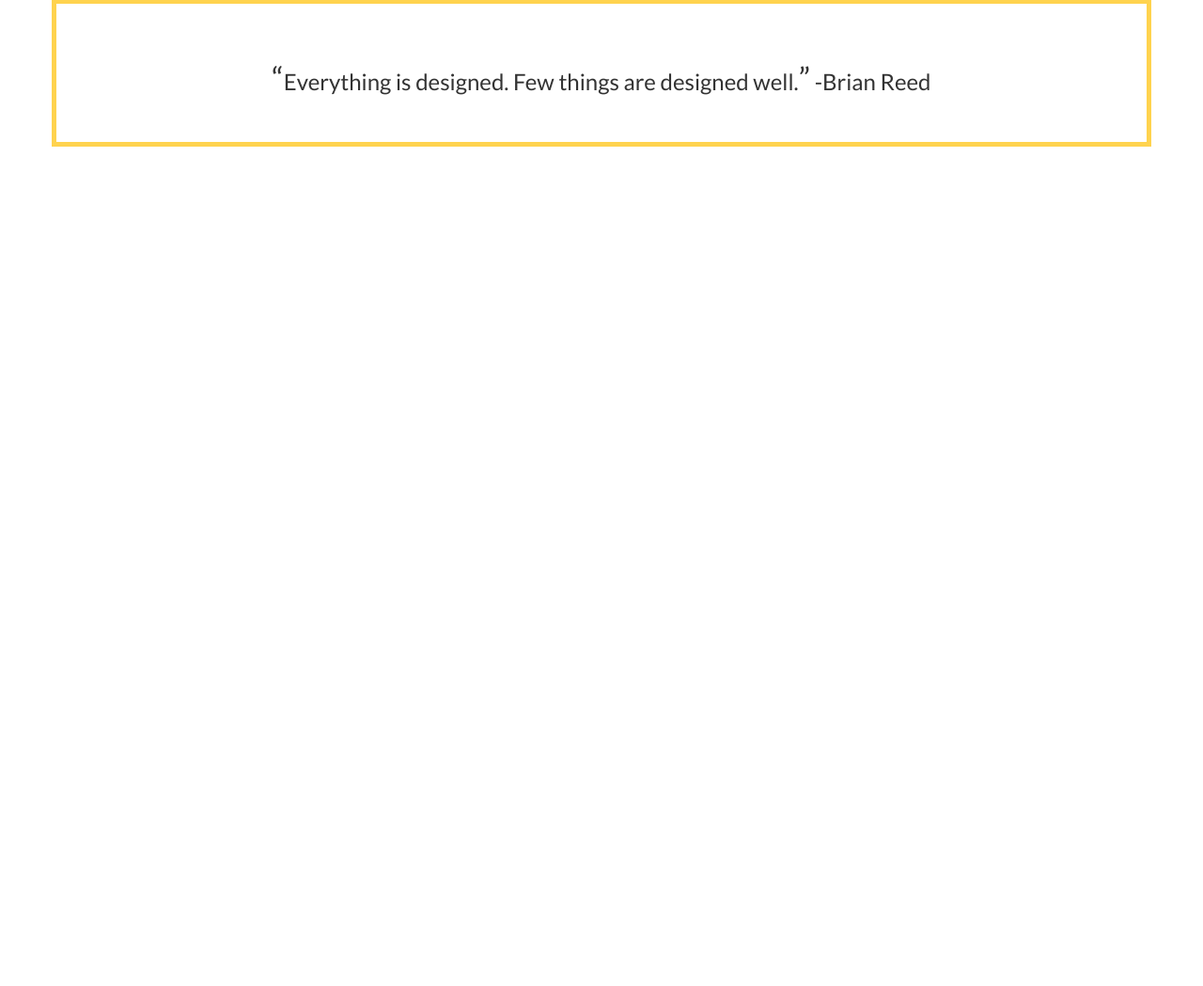
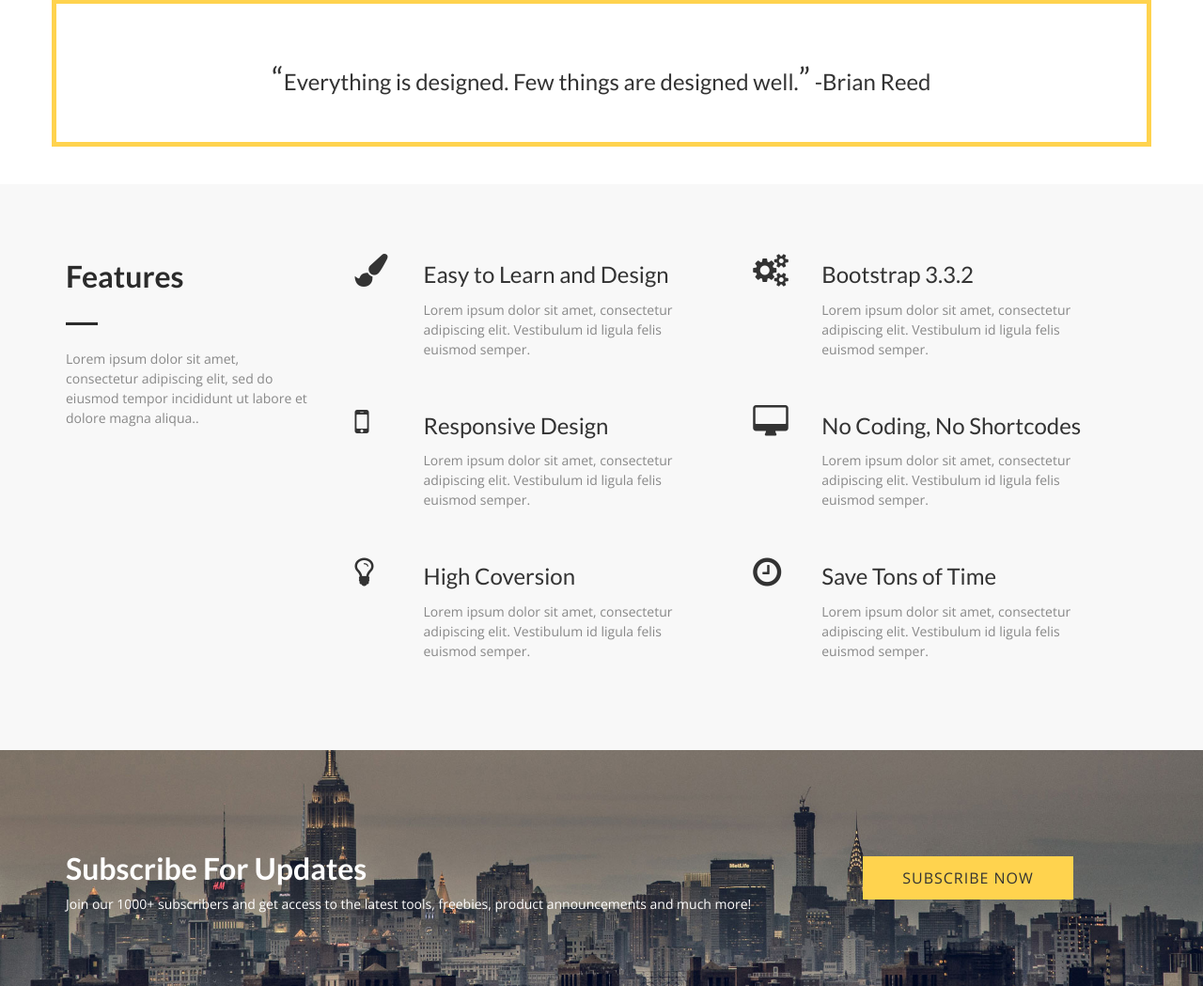
Before and after one commit to brunogomesifrn/pi19oficina, a Django app: page / in a window 1280 px wide. Shown: the part 651-1700 px from the top of the page at 94% size. Before the commit the page ends 807 px from the top, so only its background shows below. Run offline with Django 3.2, Linux system fonts and the light colour scheme; some libraries are stand-ins or nearby versions.

Commit message:
adicionando segunda parte do cabecalho

```diff
--- a/core/templates/home.html
+++ b/core/templates/home.html
@@ -61,6 +61,92 @@
     </div>
   </section>
 	<!-- Scripts-->
+	<section id="feature" class="section-padding">
+    <div class="container">
+      <div class="row">
+        <div class="col-md-3 wow fadeInLeft delay-05s">
+          <div class="section-title">
+            <h2 class="head-title">Features</h2>
+            <hr class="botm-line">
+            <p class="sec-para">Lorem ipsum dolor sit amet, consectetur adipiscing elit, sed do eiusmod tempor incididunt ut labore et dolore magna aliqua..</p>
+          </div>
+        </div>
+        <div class="col-md-9">
+          <div class="col-md-6 wow fadeInRight delay-02s">
+            <div class="icon">
+              <i class="fa fa-paint-brush"></i>
+            </div>
+            <div class="icon-text">
+              <h3 class="txt-tl">Easy to Learn and Design</h3>
+              <p class="txt-para">Lorem ipsum dolor sit amet, consectetur adipiscing elit. Vestibulum id ligula felis euismod semper. </p>
+            </div>
+          </div>
+          <div class="col-md-6 wow fadeInRight delay-02s">
+            <div class="icon">
+              <i class="fa fa-cogs"></i>
+            </div>
+            <div class="icon-text">
+              <h3 class="txt-tl">Bootstrap 3.3.2</h3>
+              <p class="txt-para">Lorem ipsum dolor sit amet, consectetur adipiscing elit. Vestibulum id ligula felis euismod semper. </p>
+            </div>
+          </div>
+          <div class="col-md-6 wow fadeInRight delay-04s">
+            <div class="icon">
+              <i class="fa fa-mobile"></i>
+            </div>
+            <div class="icon-text">
+              <h3 class="txt-tl">Responsive Design</h3>
+              <p class="txt-para">Lorem ipsum dolor sit amet, consectetur adipiscing elit. Vestibulum id ligula felis euismod semper. </p>
+            </div>
+          </div>
+          <div class="col-md-6 wow fadeInRight delay-04s">
+            <div class="icon">
+              <i class="fa fa-desktop"></i>
+            </div>
+            <div class="icon-text">
+              <h3 class="txt-tl">No Coding, No Shortcodes</h3>
+              <p class="txt-para">Lorem ipsum dolor sit amet, consectetur adipiscing elit. Vestibulum id ligula felis euismod semper. </p>
+            </div>
+          </div>
+          <div class="col-md-6 wow fadeInRight delay-06s">
+            <div class="icon">
+              <i class="fa fa-lightbulb-o"></i>
+            </div>
+            <div class="icon-text">
+              <h3 class="txt-tl">High Coversion</h3>
+              <p class="txt-para">Lorem ipsum dolor sit amet, consectetur adipiscing elit. Vestibulum id ligula felis euismod semper. </p>
+            </div>
+          </div>
+          <div class="col-md-6 wow fadeInRight delay-06s">
+            <div class="icon">
+              <i class="fa fa-clock-o"></i>
+            </div>
+            <div class="icon-text">
+              <h3 class="txt-tl">Save Tons of Time</h3>
+              <p class="txt-para">Lorem ipsum dolor sit amet, consectetur adipiscing elit. Vestibulum id ligula felis euismod semper. </p>
+            </div>
+          </div>
+        </div>
+      </div>
+    </div>
+  </section>
+  <!-- 2ª sessão-->
+  <section class="section-padding parallax bg-image-2 section wow fadeIn delay-08s" id="cta-2">
+    <div class="container">
+      <div class="row">
+        <div class="col-md-8">
+          <div class="cta-txt">
+            <h3>Subscribe For Updates</h3>
+            <p>Join our 1000+ subscribers and get access to the latest tools, freebies, product announcements and much more!</p>
+          </div>
+        </div>
+        <div class="col-md-4 text-center">
+          <a href="#" class="btn btn-submit">Subscribe Now</a>
+        </div>
+      </div>
+    </div>
+  </section>
+ <!-- Scripts-->
 	<script src="text/javascript" src="{% static 'js/jquery.min.js' %}"></script>
 	<script src="text/javascript" src="{% static 'js/jquery.easing.min.js' %}"></script>
 	<script src="text/javascript" src="{% static 'js/bootstrap.min.js' %}"></script>
```
